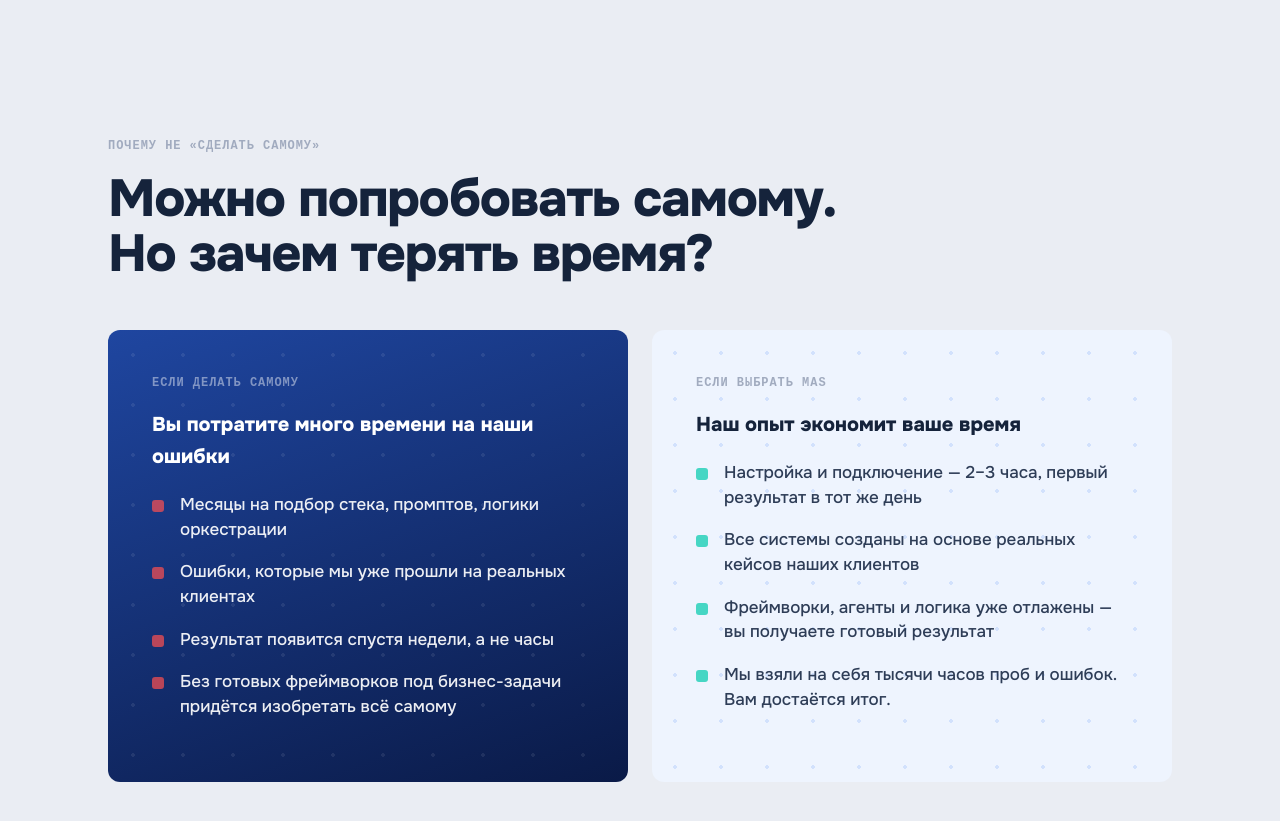
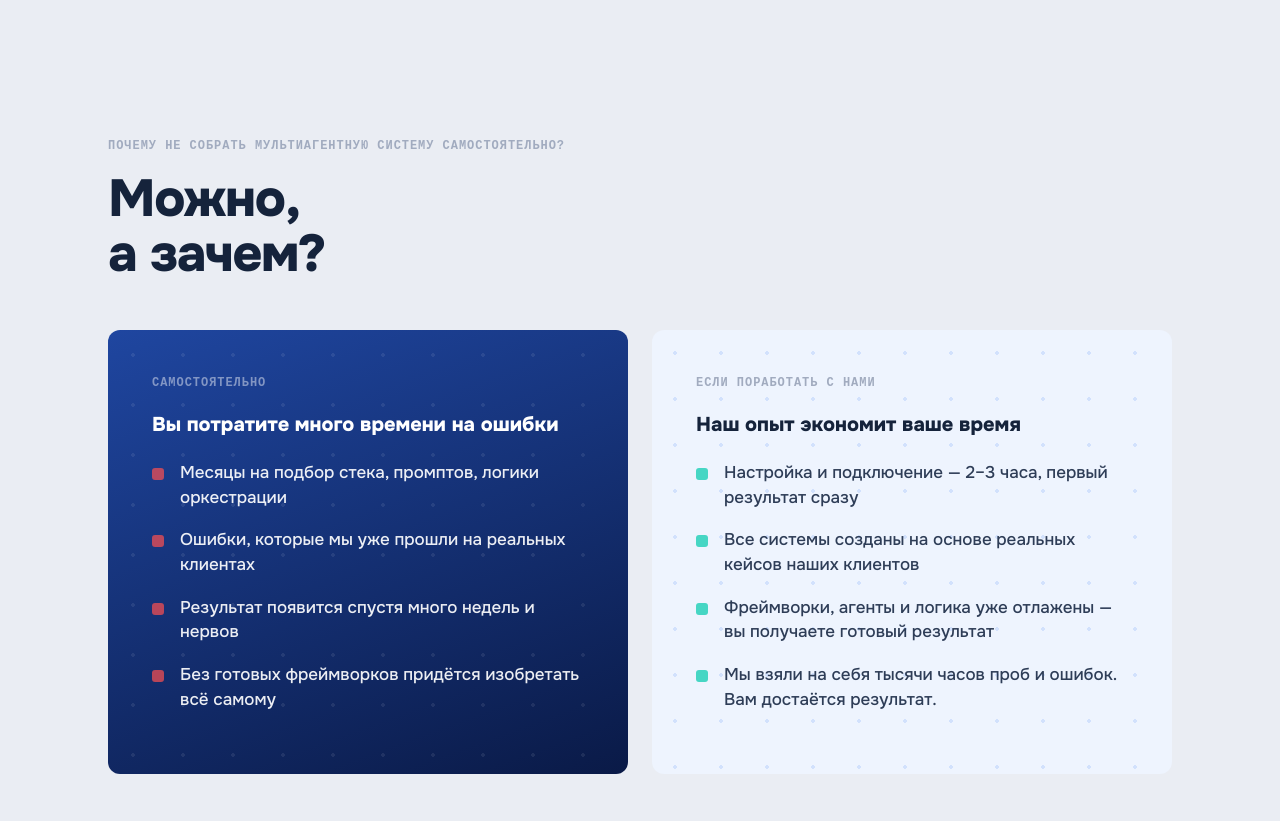
Before and after one commit to mvdsib/masbrainbloom, a plain HTML site: page index.html in a window 1280 px wide. Shown: the part 4980-5801 px from the top of the page. Drawn offline with Linux system fonts and the light colour scheme.

Commit message:
Update index.html

```diff
--- a/index.html
+++ b/index.html
@@ -626,24 +626,24 @@ footer { padding: 40px 48px; display: flex; justify-content: space-between; alig
 <!-- ── WHY BUY vs DIY ── -->
 <section>
   <div class="wrap">
-    <div class="mono-label">Почему не «сделать самому»</div>
-    <h2 class="s-title reveal">Можно попробовать самому.<br>Но зачем терять время?</h2>
+    <div class="mono-label">Почему не собрать мультиагентную систему самостоятельно?</div>
+    <h2 class="s-title reveal">Можно,<br>а зачем?</h2>
     <div class="diy-cols reveal">
       <div class="card-deep">
-        <div class="mono-label" style="color:rgba(255,255,255,0.45);">Если делать самому</div>
-        <div class="diy-card-header" style="color:#fff;">Вы потратите много времени на наши ошибки</div>
+        <div class="mono-label" style="color:rgba(255,255,255,0.45);">Самостоятельно</div>
+        <div class="diy-card-header" style="color:#fff;">Вы потратите много времени на ошибки</div>
         <div class="bullet-item"><div class="bullet-sq" style="background:rgba(255,80,80,0.7);"></div><div class="bullet-text light">Месяцы на подбор стека, промптов, логики оркестрации</div></div>
         <div class="bullet-item"><div class="bullet-sq" style="background:rgba(255,80,80,0.7);"></div><div class="bullet-text light">Ошибки, которые мы уже прошли на реальных клиентах</div></div>
-        <div class="bullet-item"><div class="bullet-sq" style="background:rgba(255,80,80,0.7);"></div><div class="bullet-text light">Результат появится спустя недели, а не часы</div></div>
-        <div class="bullet-item"><div class="bullet-sq" style="background:rgba(255,80,80,0.7);"></div><div class="bullet-text light">Без готовых фреймворков под бизнес-задачи придётся изобретать всё самому</div></div>
+        <div class="bullet-item"><div class="bullet-sq" style="background:rgba(255,80,80,0.7);"></div><div class="bullet-text light">Результат появится спустя много недель и нервов</div></div>
+        <div class="bullet-item"><div class="bullet-sq" style="background:rgba(255,80,80,0.7);"></div><div class="bullet-text light">Без готовых фреймворков придётся изобретать всё самому</div></div>
       </div>
       <div class="card-light">
-        <div class="mono-label">Если выбрать MAS</div>
+        <div class="mono-label">Если поработать с нами</div>
         <div class="diy-card-header" style="color:var(--ink);">Наш опыт экономит ваше время</div>
-        <div class="bullet-item"><div class="bullet-sq cyan"></div><div class="bullet-text">Настройка и подключение — 2–3 часа, первый результат в тот же день</div></div>
+        <div class="bullet-item"><div class="bullet-sq cyan"></div><div class="bullet-text">Настройка и подключение — 2–3 часа, первый результат сразу</div></div>
         <div class="bullet-item"><div class="bullet-sq cyan"></div><div class="bullet-text">Все системы созданы на основе реальных кейсов наших клиентов</div></div>
         <div class="bullet-item"><div class="bullet-sq cyan"></div><div class="bullet-text">Фреймворки, агенты и логика уже отлажены — вы получаете готовый результат</div></div>
-        <div class="bullet-item"><div class="bullet-sq cyan"></div><div class="bullet-text">Мы взяли на себя тысячи часов проб и ошибок. Вам достаётся итог.</div></div>
+        <div class="bullet-item"><div class="bullet-sq cyan"></div><div class="bullet-text">Мы взяли на себя тысячи часов проб и ошибок. Вам достаётся результат.</div></div>
       </div>
     </div>
   </div>
```
